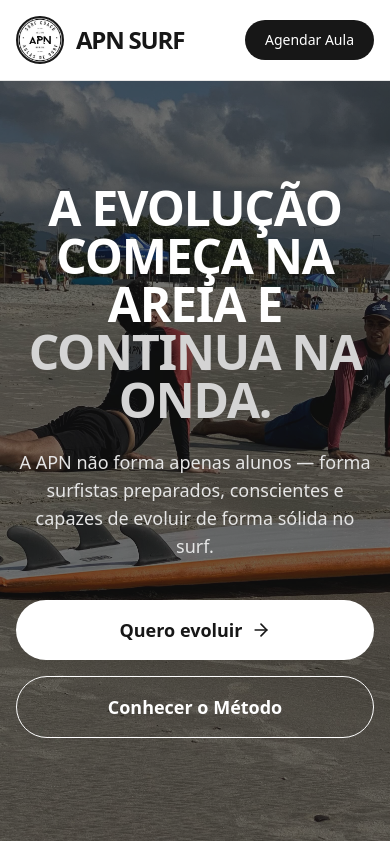
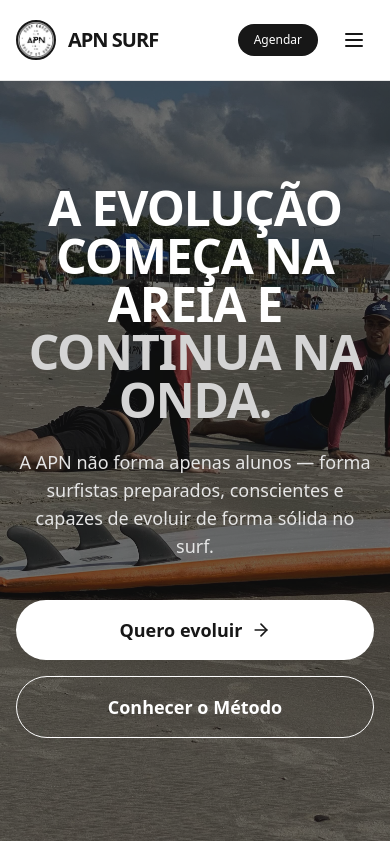
Before and after one commit to LeonardoBaptista-dev/apn-surf-site, a Next.js app: page /apn-surf-site/ in a window 390 px wide. Shown: the top 844 px of the page. Built offline with nearby package versions, Linux system fonts and the light colour scheme.

Commit message:
UI: Add mobile hamburger menu, fix hero crop on mobile, and center full-bleed carousel

```diff
--- a/src/app/page.tsx
+++ b/src/app/page.tsx
@@ -2,38 +2,14 @@
 import Link from "next/link";
 import { MapPin, Waves, Calendar, User, ArrowRight, CheckCircle2, Instagram } from "lucide-react";
 import GalleryCarousel from "@/components/GalleryCarousel";
+import Header from "@/components/Header";
 
 export default function Home() {
   return (
     <div className="min-h-screen bg-neutral-50 flex flex-col font-sans text-neutral-900">
 
       {/* Header */}
-      <header className="sticky top-0 z-50 bg-white/90 backdrop-blur-md border-b border-neutral-200">
-        <div className="max-w-7xl mx-auto px-4 sm:px-6 lg:px-8">
-          <div className="flex justify-between items-center h-20">
-            <Link href="/" className="flex-shrink-0 flex items-center gap-3 cursor-pointer group">
-              <div className="w-12 h-12 relative overflow-hidden rounded-full border-2 border-neutral-900 group-hover:scale-105 transition-transform">
-                <Image src="/apn-surf-site/img/logo.jpg" alt="APN Surf Logo" fill className="object-cover" />
-              </div>
-              <span className="font-bold text-2xl tracking-tighter uppercase group-hover:opacity-80 transition-opacity">APN Surf</span>
-            </Link>
-            <nav className="hidden md:flex space-x-8">
-              <a href="#inicio" className="text-neutral-600 hover:text-black font-medium transition-colors">Início</a>
-              <a href="#a-escola" className="text-neutral-600 hover:text-black font-medium transition-colors">A Escola</a>
-              <a href="#o-pico" className="text-neutral-600 hover:text-black font-medium transition-colors">O Pico</a>
-              <a href="#o-professor" className="text-neutral-600 hover:text-black font-medium transition-colors">O Professor</a>
-            </nav>
-            <a
-              href="https://api.whatsapp.com/send?phone=5548996533892&text=Ol%C3%A1%2C%20vim%20pelo%20Instagram%2C%20gostaria%20de%20mais%20informa%C3%A7%C3%B5es%20sobre%20as%20aulas%20de%20surf!"
-              target="_blank"
-              rel="noreferrer"
-              className="flex bg-neutral-900 text-white px-5 py-2.5 rounded-full font-medium hover:bg-neutral-800 transition-colors cursor-pointer text-sm"
-            >
-              Agendar Aula
-            </a>
-          </div>
-        </div>
-      </header>
+      <Header />
 
       {/* Hero Section */}
       <section id="inicio" className="relative w-full h-[90vh] bg-neutral-900 flex items-center justify-center overflow-hidden">
@@ -42,7 +18,7 @@
             src="/apn-surf-site/img/aula.jpg"
             alt="Surf APN"
             fill
-            className="object-cover"
+            className="object-cover object-[center_30%] md:object-center"
             priority
           />
         </div>
--- a/src/components/GalleryCarousel.tsx
+++ b/src/components/GalleryCarousel.tsx
@@ -72,9 +72,9 @@
 
   return (
     <>
-      <div className="relative w-full max-w-7xl mx-auto mt-10">
+      <div className="relative w-full max-w-[100vw] mt-10 overflow-hidden">
         {/* Modern Navigation Arrows */}
-        <div className="hidden md:flex absolute top-1/2 -translate-y-1/2 -left-6 z-20">
+        <div className="hidden md:flex absolute top-1/2 -translate-y-1/2 left-8 z-20">
           <button
             onClick={() => scroll("left")}
             className="group bg-neutral-900/80 hover:bg-white text-white hover:text-neutral-900 w-14 h-14 flex items-center justify-center rounded-full shadow-[0_0_20px_rgba(0,0,0,0.3)] backdrop-blur-md transition-all duration-300 border border-white/10"
@@ -83,7 +83,7 @@
           </button>
         </div>
 
-        <div className="hidden md:flex absolute top-1/2 -translate-y-1/2 -right-6 z-20">
+        <div className="hidden md:flex absolute top-1/2 -translate-y-1/2 right-8 z-20">
           <button
             onClick={() => scroll("right")}
             className="group bg-neutral-900/80 hover:bg-white text-white hover:text-neutral-900 w-14 h-14 flex items-center justify-center rounded-full shadow-[0_0_20px_rgba(0,0,0,0.3)] backdrop-blur-md transition-all duration-300 border border-white/10"
@@ -95,7 +95,7 @@
         {/* Cinematic Carousel Container */}
         <div
           ref={carouselRef}
-          className="flex overflow-x-auto snap-x snap-mandatory gap-6 sm:gap-8 pb-12 px-[10vw] sm:px-[calc(50%-190px)] lg:px-[calc(50%-225px)] hide-scrollbars items-center"
+          className="flex overflow-x-auto snap-x snap-mandatory gap-6 sm:gap-8 pb-12 px-[10vw] sm:px-[calc(50vw-190px)] lg:px-[calc(50vw-225px)] hide-scrollbars items-center w-full"
         >
           {items.map((item, i) => (
             <motion.div
--- /dev/null
+++ b/src/components/Header.tsx
@@ -0,0 +1,72 @@
+"use client";
+
+import Image from "next/image";
+import Link from "next/link";
+import { Menu, X } from "lucide-react";
+import { useState } from "react";
+
+export default function Header() {
+  const [isMenuOpen, setIsMenuOpen] = useState(false);
+
+  return (
+    <header className="sticky top-0 z-50 bg-white/90 backdrop-blur-md border-b border-neutral-200">
+      <div className="max-w-7xl mx-auto px-4 sm:px-6 lg:px-8">
+        <div className="flex justify-between items-center h-20">
+          <Link href="/" className="flex-shrink-0 flex items-center gap-3 cursor-pointer group">
+            <div className="w-10 h-10 md:w-12 md:h-12 relative overflow-hidden rounded-full border-2 border-neutral-900 group-hover:scale-105 transition-transform">
+              <Image src="/apn-surf-site/img/logo.jpg" alt="APN Surf Logo" fill className="object-cover" />
+            </div>
+            <span className="font-bold text-xl md:text-2xl tracking-tighter uppercase group-hover:opacity-80 transition-opacity">APN Surf</span>
+          </Link>
+
+          {/* Desktop Nav */}
+          <nav className="hidden md:flex space-x-8">
+            <a href="#inicio" className="text-neutral-600 hover:text-black font-medium transition-colors">Início</a>
+            <a href="#a-escola" className="text-neutral-600 hover:text-black font-medium transition-colors">A Escola</a>
+            <a href="#o-pico" className="text-neutral-600 hover:text-black font-medium transition-colors">O Pico</a>
+            <a href="#o-professor" className="text-neutral-600 hover:text-black font-medium transition-colors">O Professor</a>
+          </nav>
+
+          <div className="hidden md:flex">
+            <a
+              href="https://api.whatsapp.com/send?phone=5548996533892&text=Ol%C3%A1%2C%20vim%20pelo%20Instagram%2C%20gostaria%20de%20mais%20informa%C3%A7%C3%B5es%20sobre%20as%20aulas%20de%20surf!"
+              target="_blank"
+              rel="noreferrer"
+              className="bg-neutral-900 text-white px-5 py-2.5 rounded-full font-medium hover:bg-neutral-800 transition-colors cursor-pointer text-sm"
+            >
+              Agendar Aula
+            </a>
+          </div>
+
+          {/* Mobile Menu Button */}
+          <div className="flex md:hidden items-center gap-4">
+            <a
+              href="https://api.whatsapp.com/send?phone=5548996533892&text=Ol%C3%A1%2C%20vim%20pelo%20Instagram%2C%20gostaria%20de%20mais%20informa%C3%A7%C3%B5es%20sobre%20as%20aulas%20de%20surf!"
+              target="_blank"
+              rel="noreferrer"
+              className="bg-neutral-900 text-white px-4 py-2 rounded-full font-medium hover:bg-neutral-800 transition-colors cursor-pointer text-xs"
+            >
+              Agendar
+            </a>
+            <button
+              onClick={() => setIsMenuOpen(!isMenuOpen)}
+              className="text-neutral-900 p-2 hover:bg-neutral-100 rounded-full transition-colors"
+            >
+              {isMenuOpen ? <X className="w-6 h-6" /> : <Menu className="w-6 h-6" />}
+            </button>
+          </div>
+        </div>
+      </div>
+
+      {/* Mobile Nav Overlay */}
+      {isMenuOpen && (
+        <div className="md:hidden absolute top-20 left-0 w-full bg-white border-b border-neutral-200 shadow-xl py-4 flex flex-col items-center gap-6">
+          <a href="#inicio" onClick={() => setIsMenuOpen(false)} className="text-xl text-neutral-900 font-semibold w-full text-center py-2 hover:bg-neutral-50">Início</a>
+          <a href="#a-escola" onClick={() => setIsMenuOpen(false)} className="text-xl text-neutral-900 font-semibold w-full text-center py-2 hover:bg-neutral-50">A Escola</a>
+          <a href="#o-pico" onClick={() => setIsMenuOpen(false)} className="text-xl text-neutral-900 font-semibold w-full text-center py-2 hover:bg-neutral-50">O Pico</a>
+          <a href="#o-professor" onClick={() => setIsMenuOpen(false)} className="text-xl text-neutral-900 font-semibold w-full text-center py-2 hover:bg-neutral-50">O Professor</a>
+        </div>
+      )}
+    </header>
+  );
+}
```
Also changed, not shown: 17 other files (tests, documents, lock files or other folders).
